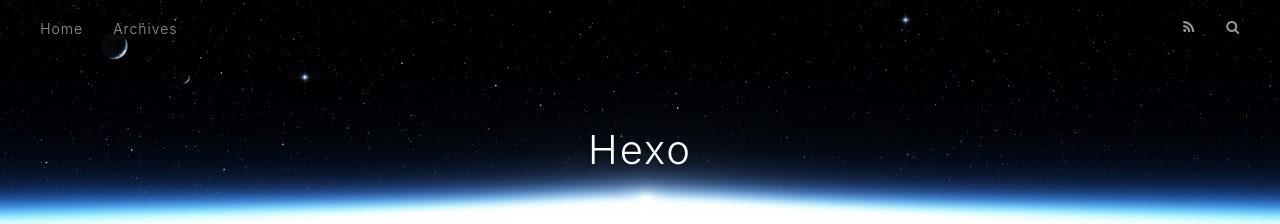
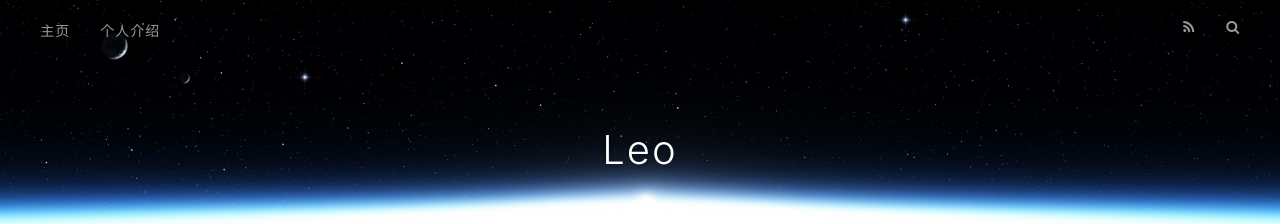
Before and after one commit to codexuli/codexuli.github.io, a plain HTML site: page index.html in a window 1280 px wide. Shown: the top 224 px of the page. Drawn offline with nearby package versions, Linux system fonts and the light colour scheme.

Commit message:
Site updated: 2020-07-11 22:42:40

```diff
--- a/index.html
+++ b/index.html
@@ -36,7 +36,7 @@
   <div id="header-outer" class="outer">
     <div id="header-title" class="inner">
       <h1 id="logo-wrap">
-        <a href="/" id="logo">Hexo</a>
+        <a href="/" id="logo">Leo</a>
       </h1>
 
     </div>
@@ -44,9 +44,9 @@
       <nav id="main-nav">
         <a id="main-nav-toggle" class="nav-icon"></a>
 
-          <a class="main-nav-link" href="/">Home</a>
+          <a class="main-nav-link" href="/">主页</a>
 
-          <a class="main-nav-link" href="/archives">Archives</a>
+          <a class="main-nav-link" href="/archives">个人介绍</a>
 
       </nav>
       <nav id="sub-nav">
```
